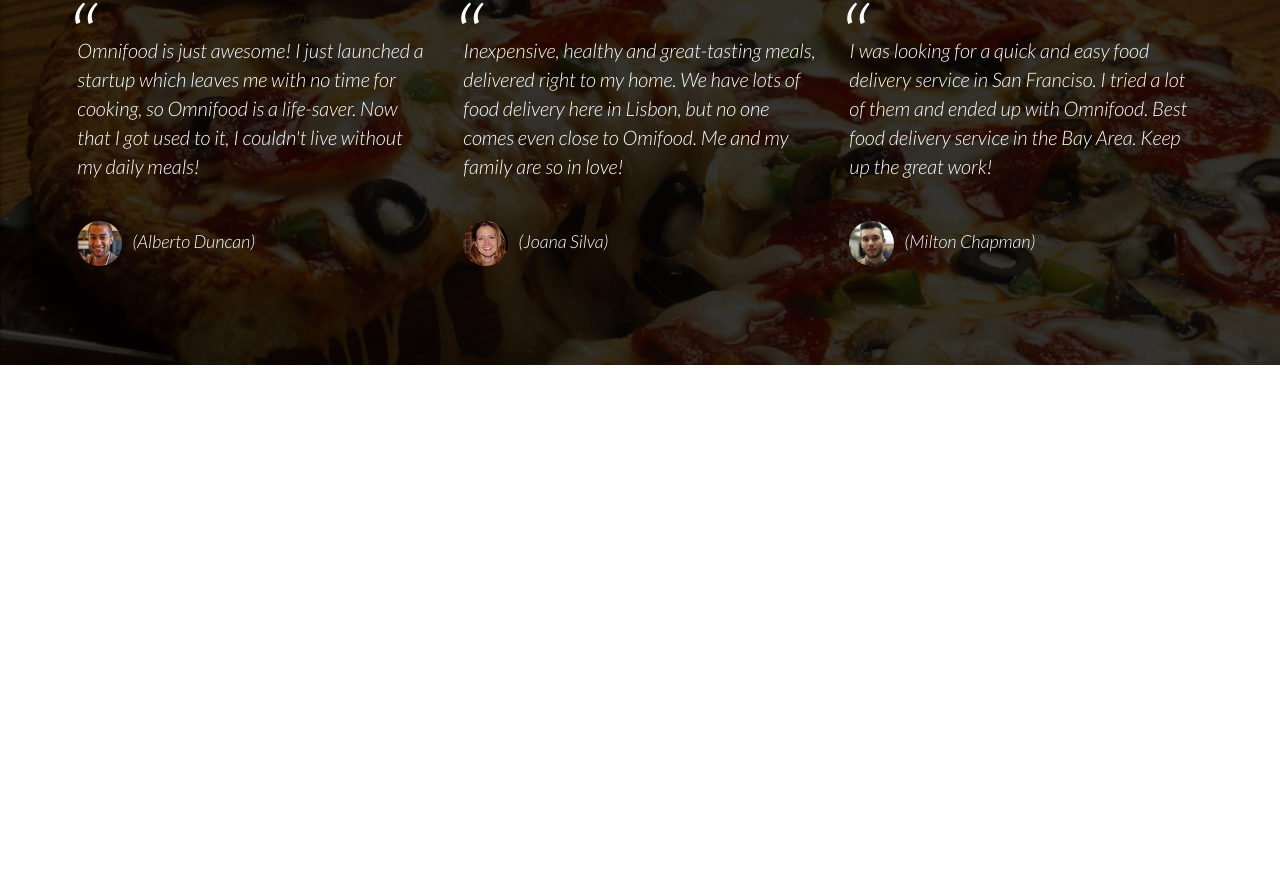
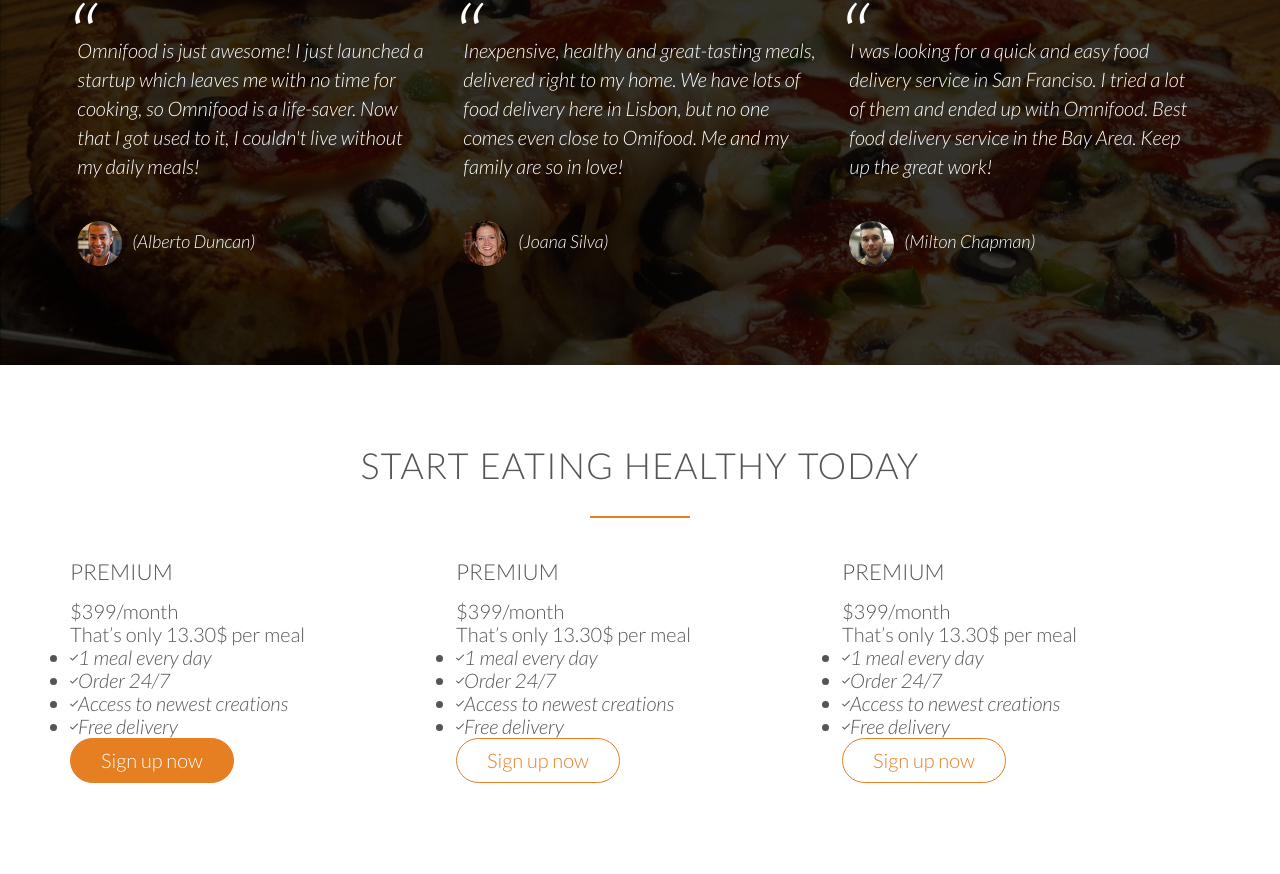
Before and after one commit to omarkusan/UyghurFood, a plain HTML site: page index.html in a window 1280 px wide. Shown: the part 3509-4383 px from the top of the page. Before the commit the page ends 3874 px from the top, so only its background shows below. Drawn offline with Linux system fonts and the light colour scheme; files whose address does not match are found by name.

Commit message:
building the sign-up section part One

```diff
--- a/index.html
+++ b/index.html
@@ -239,12 +239,89 @@
                 </div>
             </div>
         </section>
+        <section class="section-plans">
+            <div class="row">
+                <h2>Start eating healthy today</h2>
+            </div>
+            <div class="row">
+                <div class="col span-1-of-3">
+                    <div class="plan-box">
+                        <div>
+                            <h3>Premium</h3>
+                            <p class="plan-price">$399/month</p>
+                            <p class="plan-price-meal">That’s only 13.30$ per meal</p>
+                        </div>
+                        <div>
+                            <ul>
+                                <li><i class="ion-ios-checkmark-empty">1 meal every day</i></li>
+                                <li><i class="ion-ios-checkmark-empty">Order 24/7</i></li>
+                                <li><i class="ion-ios-checkmark-empty">Access to newest creations</i></li>
+                                <li><i class="ion-ios-checkmark-empty">Free delivery</i></li>
+                            </ul>
+                        </div>
+                        <div>
+                            <a href="#" class="btn btn-full">Sign up now</a>
+                        </div>
+                    </div>
+                </div>
+                <div class="col span-1-of-3">
+                    <div class="plan-box">
+                        <div>
+                            <h3>Premium</h3>
+                            <p class="plan-price">$399/month</p>
+                            <p class="plan-price-meal">That’s only 13.30$ per meal</p>
+                        </div>
+                        <div>
+                            <ul>
+                                <li><i class="ion-ios-checkmark-empty">1 meal every day</i></li>
+                                <li><i class="ion-ios-checkmark-empty">Order 24/7</i></li>
+                                <li><i class="ion-ios-checkmark-empty">Access to newest creations</i></li>
+                                <li><i class="ion-ios-checkmark-empty">Free delivery</i></li>
+                            </ul>
+                        </div>
+                        <div>
+                            <a href="#" class="btn btn-ghost">Sign up now</a>
+                        </div>
+                    </div>
+                </div>
+                <div class="col span-1-of-3">
+                    <div class="plan-box">
+                        <div>
+                            <h3>Premium</h3>
+                            <p class="plan-price">$399/month</p>
+                            <p class="plan-price-meal">That’s only 13.30$ per meal</p>
+                        </div>
+                        <div>
+                            <ul>
+                                <li><i class="ion-ios-checkmark-empty">1 meal every day</i></li>
+                                <li><i class="ion-ios-checkmark-empty">Order 24/7</i></li>
+                                <li><i class="ion-ios-checkmark-empty">Access to newest creations</i></li>
+                                <li><i class="ion-ios-checkmark-empty">Free delivery</i></li>
+                            </ul>
+                        </div>
+                        <div>
+                            <a href="#" class="btn btn-ghost">Sign up now</a>
+                        </div>
+                    </div>
+                </div>
+            </div>
+        </section>
     </body>
 </html>
 <!--
 
 
-Title: Our customers can't live without us
+Title:
+
+
+
+149$ per month
+
+
+
+
+Plan 3: Starter
+
 
 
 
```
